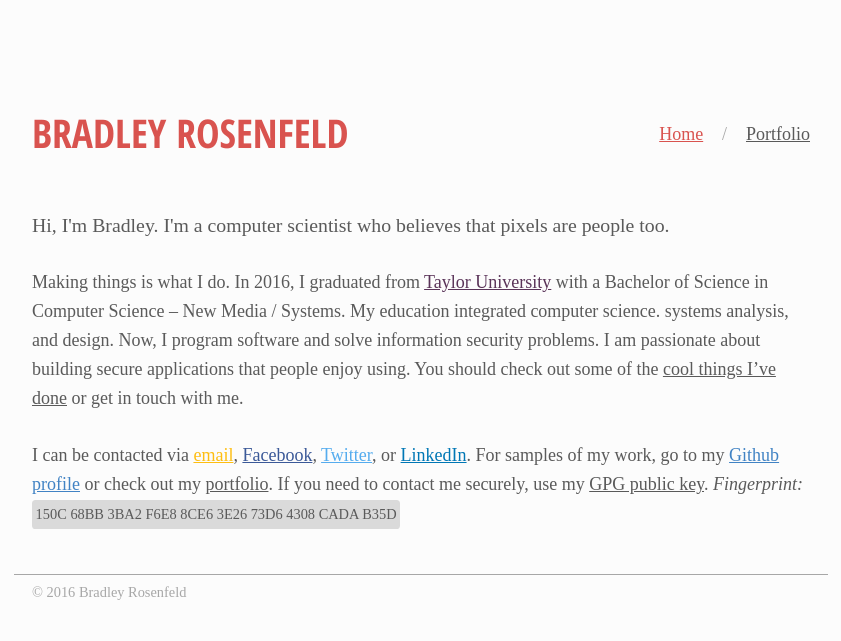
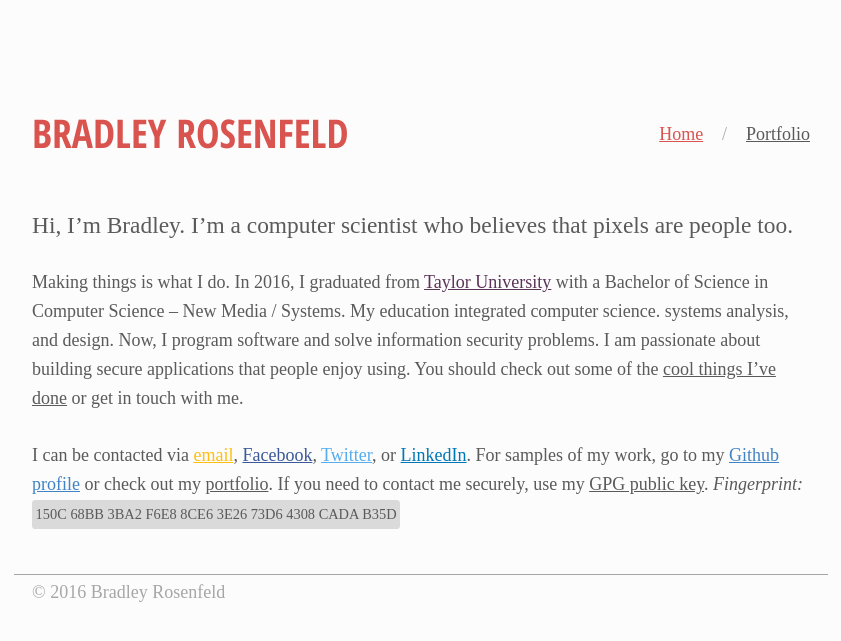
Before and after one commit to BoringCode/bradleyrosenfeld.com, a Jekyll site: the page built from index.md, in a window 1280 px wide. Shown: the top 641 px of the page, without its empty margins (219-1060 px from the left). Built offline with Jekyll 4.4.1, drawn with Linux system fonts in a browser that asks for light colours; some web fonts are replaced.

Commit message:
Fixed font-sizing bug in iOS

```diff
--- /dev/null
+++ b/_sass/_home.scss
@@ -0,0 +1,5 @@
+.page-home {
+	.main p:first-child {
+		font-size: 1.3rem;
+	}
+}
--- a/_sass/_typebase.scss
+++ b/_sass/_typebase.scss
@@ -9,11 +9,7 @@ html {
     font-size: $baseFontSize / 16 * 100%;
     // Make everything look a little nicer in webkit
     -webkit-font-smoothing: antialiased;
-    // -webkit-text-size-adjust: auto
-    // -moz-text-size-adjust: auto
-    // -ms-text-size-adjust: auto
-    // -o-text-size-adjust: auto
-    // text-size-adjust: auto
+    text-size-adjust: 100%;
 
 }
 /* Copy & Lists */
@@ -22,6 +18,7 @@ p {
     line-height: $leading;
     margin-top: $leading;
     margin-bottom: 0;
+    font-size: 1rem;
 }
 ul,
 ol {
--- a/css/main.scss
+++ b/css/main.scss
@@ -19,4 +19,5 @@
 @import "header";
 @import "footer";
 @import "links";
+@import "home";
 @import "portfolio";
--- a/index.md
+++ b/index.md
@@ -4,7 +4,7 @@ title: Home
 nav_order: 1
 ---
 
-<p class="lead">Hi, I'm Bradley. I'm a computer scientist who believes that pixels are people too.</p>
+Hi, I'm Bradley. I'm a computer scientist who believes that pixels are people too.
 
 Making things is what I do. In 2016, I graduated from [Taylor University](http://taylor.edu) with a Bachelor of Science in Computer Science &ndash; New Media / Systems. My education integrated computer science. systems analysis, and design. Now, I program software and solve information security problems. I am passionate about building secure applications that people enjoy using. You should check out some of the [cool things I've done](/portfolio/) or get in touch with me.
 
```
